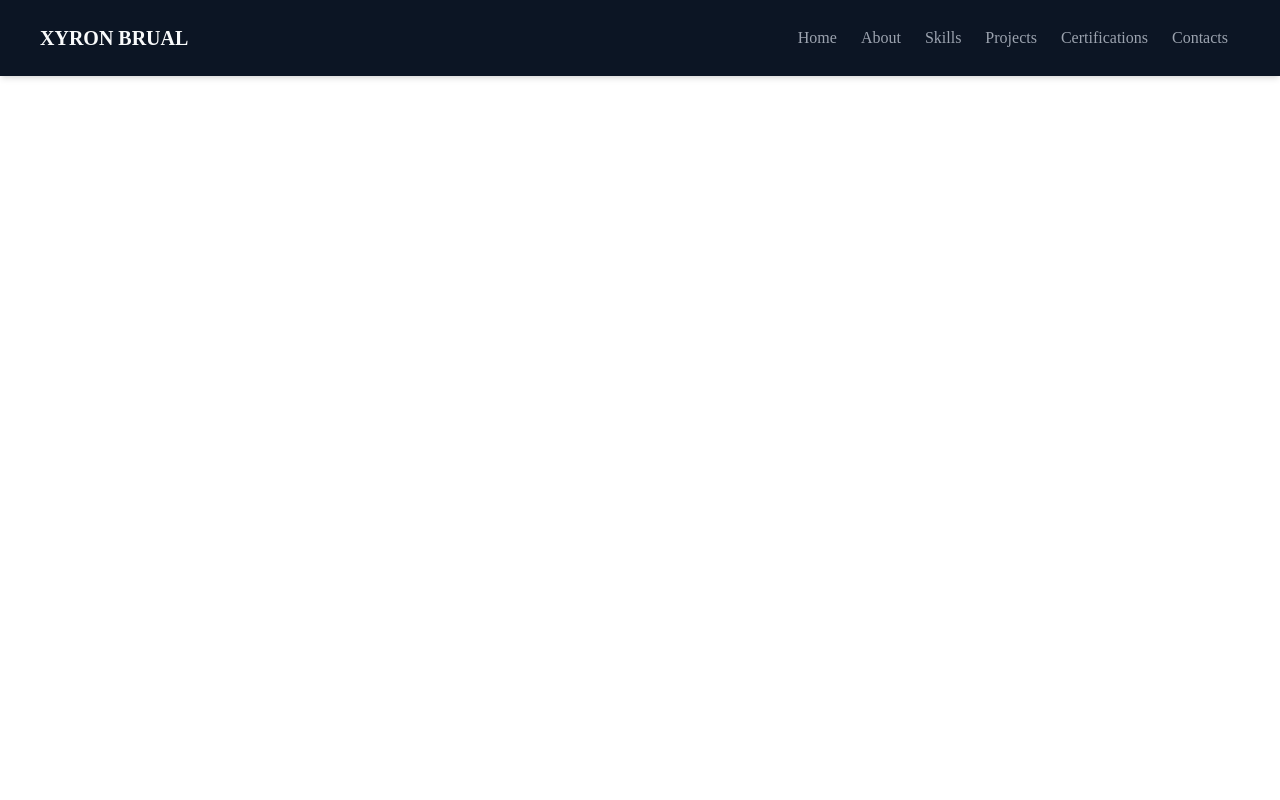
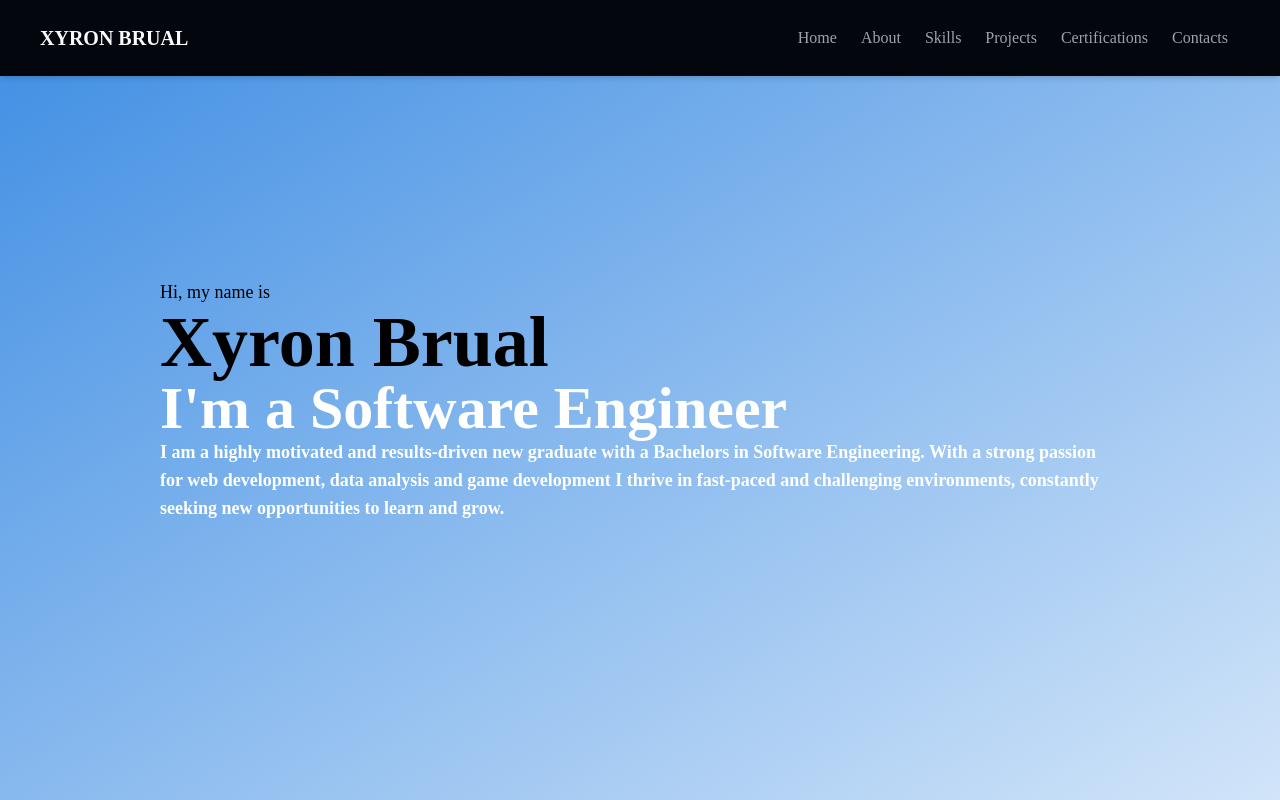
Before and after one commit to xyronic15/Portfolio, a React (Create React App) app in the folder xyron-brual/: page / in a window 1280 px wide. Built offline with nearby package versions, Linux system fonts and the light colour scheme.

Commit message:
Completed home section
- Basic content complete
- Testing various color palettes

```diff
--- a/xyron-brual/src/App.js
+++ b/xyron-brual/src/App.js
@@ -1,11 +1,12 @@
 // import logo from './logo.svg';
 // import './index.css';
-import { Navbar } from './components';
+import { Home, Navbar } from './components';
 
 function App() {
   return (
     <div className="App">
       <Navbar />
+      <Home />
     </div>
   );
 }
--- a/xyron-brual/src/components/Home.jsx
+++ b/xyron-brual/src/components/Home.jsx
@@ -1,7 +1,24 @@
-import React from 'react'
+import React from "react";
 
 export const Home = () => {
+  const introText =
+    "I am a highly motivated and results-driven new graduate with a Bachelors in Software Engineering. With a strong passion for web development, data analysis and game development I thrive in fast-paced and challenging environments, constantly seeking new opportunities to learn and grow.";
   return (
-    <div>Home</div>
-  )
-}
+    <div
+      name="Home"
+      className="w-full h-screen bg-gradient-to-br from-[#3e8de3] to-[#5ba0e947]"
+    >
+      <div className="max-w-screen-lg mx-auto px-8 flex flex-col justify-center h-full">
+        <p className="sm:text-lg ">Hi, my name is</p>
+        <h1 className="text-4xl sm:text-7xl font-bold ">
+          Xyron Brual
+        </h1>
+        <h2 className="text-4xl sm:text-6xl font-bold text-white">
+          I'm a Software Engineer
+        </h2>
+
+        <p className="sm:text-lg font-bold text-white">{introText}</p>
+      </div>
+    </div>
+  );
+};
--- a/xyron-brual/src/components/Navbar.jsx
+++ b/xyron-brual/src/components/Navbar.jsx
@@ -17,7 +17,7 @@ export const Navbar = () => {
 
   return (
     <div className="fixed w-full shadow-md top-0 left-0">
-      <div className="md:flex items-center justify-between bg-[#0c1524] py-4 md:px-10 px-7 text-gray-50">
+      <div className="md:flex items-center justify-between bg-[#04060d] py-4 md:px-10 px-7 text-gray-50">
         {/* logo/name */}
         <div className="uppercase font-bold text-xl cursor-pointer py-2 ">
           Xyron Brual
@@ -27,7 +27,7 @@ export const Navbar = () => {
         <div>
           <ul className={`md:flex md:items-center ${!open ? 'hidden': 'mt-2'}`}>
             {Links.map((link) => (
-              <li className="text-gray-400 cursor-pointer rounded-md px-3 py-2 hover:bg-[#1d3153] hover:font-medium hover:text-gray-50">
+              <li className="text-gray-400 cursor-pointer rounded-md px-3 py-2 hover:bg-[#0f1631] hover:font-medium hover:text-gray-50">
                 <Link to={link.name} smooth={true} duration={500} className="">
                   {link.name}
                 </Link>
```
